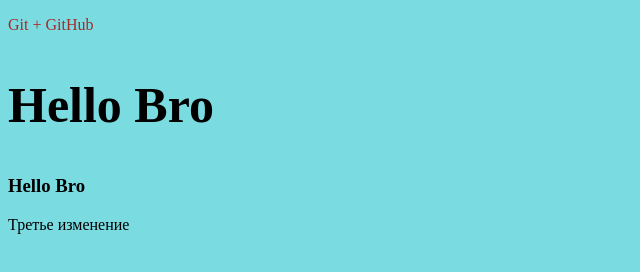
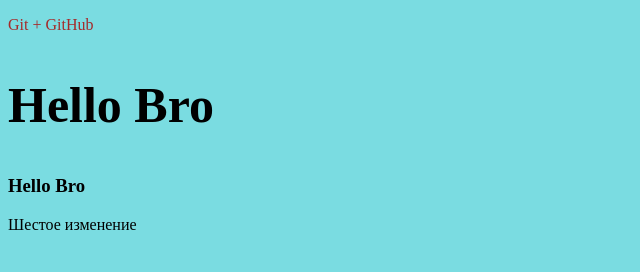
Before and after one commit to Alex22485/gitTest, a plain HTML site: page index.html in a window 1280 px wide. Shown: the full height of the page, 0-640 px from the left. Drawn offline with Linux system fonts and the light colour scheme.

Commit message:
Шестое изменение

```diff
--- a/index.html
+++ b/index.html
@@ -11,7 +11,7 @@
     <p>Git + GitHub</p>
     <h2>Hello Bro</h2>
     <h3>Hello Bro</h3>
-    <div class="three_change">Третье изменение</div>
+    <div class="three_change">Шестое изменение</div>
 
 </body>
 </html>
```
